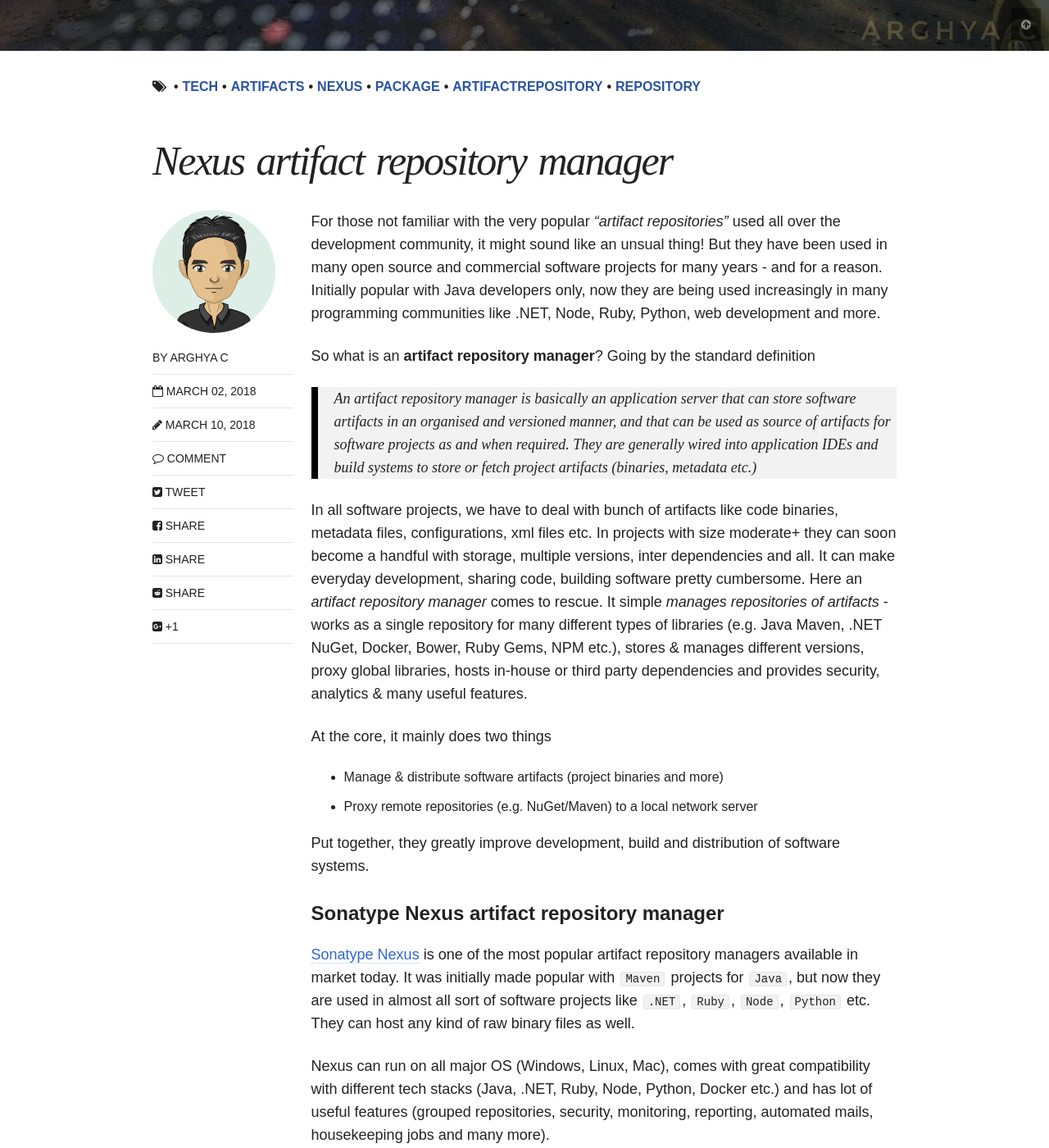
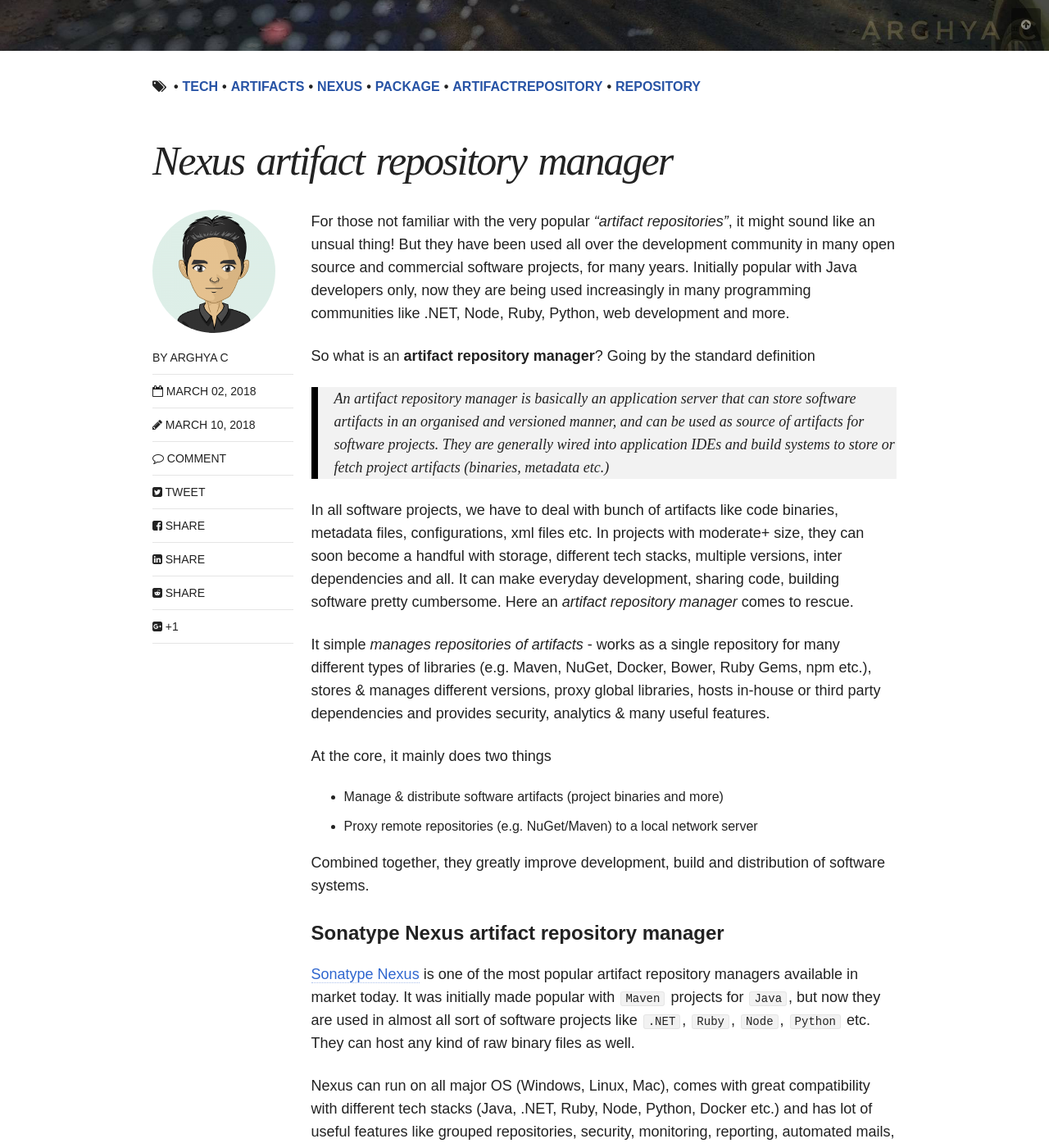
Before and after one commit to chakrabar/chakrabar.github.io, a Jekyll site: the page built from _posts/articles/2018-03-02-nexus-artifact-repository-manager.md, in a window 1280 px wide and 1400 px high, scrolled down 811 px. Shown: the whole window at 82% size. Built offline with Jekyll 4.4.1, drawn with Linux system fonts in a browser that asks for light colours; nearby versions of some CDN libraries; comment, search, counter and statistics services are not loaded; some of the changed text lies outside the part shown.

Commit message:
Nexus updates - should be final :ballot_box_with_check:

```diff
--- a/_posts/articles/2018-03-02-nexus-artifact-repository-manager.md
+++ b/_posts/articles/2018-03-02-nexus-artifact-repository-manager.md
@@ -12,26 +12,28 @@
   feature: posts/code-spring-2.jpg
 ---
 
-For those not familiar with the very popular _"artifact repositories"_ used all over the development community, it might sound like an unsual thing! But they have been used in many open source and commercial software projects for many years - and for a reason. Initially popular with Java developers only, now they are being used increasingly in many programming communities like .NET, Node, Ruby, Python, web development and more.
+For those not familiar with the very popular _"artifact repositories"_, it might sound like an unsual thing! But they have been used all over the development community in many open source and commercial software projects, for many years. Initially popular with Java developers only, now they are being used increasingly in many programming communities like .NET, Node, Ruby, Python, web development and more.
 
 So what is an **artifact repository manager**? Going by the standard definition
 
-> An artifact repository manager is basically an application server that can store software artifacts in an organised and versioned manner, and that can be used as source of artifacts for software projects as and when required. They are generally wired into application IDEs and build systems to store or fetch project artifacts (binaries, metadata etc.)
+> An artifact repository manager is basically an application server that can store software artifacts in an organised and versioned manner, and can be used as source of artifacts for software projects. They are generally wired into application IDEs and build systems to store or fetch project artifacts (binaries, metadata etc.)
 
-In all software projects, we have to deal with bunch of artifacts like code binaries, metadata files, configurations, xml files etc. In projects with size moderate+ they can soon become a handful with storage, multiple versions, inter dependencies and all. It can make everyday development, sharing code, building software pretty cumbersome. Here an _artifact repository manager_ comes to rescue. It simple _manages repositories of artifacts_ - works as a single repository for many different types of libraries (e.g. Java Maven, .NET NuGet, Docker, Bower, Ruby Gems, NPM etc.), stores & manages different versions, proxy global libraries, hosts in-house or third party dependencies and provides security, analytics & many useful features.
+In all software projects, we have to deal with bunch of artifacts like code binaries, metadata files, configurations, xml files etc. In projects with moderate+ size, they can soon become a handful with storage, different tech stacks, multiple versions, inter dependencies and all. It can make everyday development, sharing code, building software pretty cumbersome. Here an _artifact repository manager_ comes to rescue.
+
+It simple _manages repositories of artifacts_ - works as a single repository for many different types of libraries (e.g. Maven, NuGet, Docker, Bower, Ruby Gems, npm etc.), stores & manages different versions, proxy global libraries, hosts in-house or third party dependencies and provides security, analytics & many useful features.
 
 At the core, it mainly does two things
 
 * Manage & distribute software artifacts (project binaries and more)
 * Proxy remote repositories (e.g. NuGet/Maven) to a local network server
 
-Put together, they greatly improve development, build and distribution of software systems.
+Combined together, they greatly improve development, build and distribution of software systems.
 
 #### Sonatype Nexus artifact repository manager
 
 [Sonatype Nexus](https://www.sonatype.com/nexus-repository-sonatype) is one of the most popular artifact repository managers available in market today. It was initially made popular with `Maven` projects for `Java`, but now they are used in almost all sort of software projects like `.NET`, `Ruby`, `Node`, `Python` etc. They can host any kind of raw binary files as well.
 
-Nexus can run on all major OS (Windows, Linux, Mac), comes with great compatibility with different tech stacks (Java, .NET, Ruby, Node, Python, Docker etc.) and has lot of useful features (grouped repositories, security, monitoring, reporting, automated mails, housekeeping jobs and many more).
+Nexus can run on all major OS (Windows, Linux, Mac), comes with great compatibility with different tech stacks (Java, .NET, Ruby, Node, Python, Docker etc.) and has lot of useful features like grouped repositories, security, monitoring, reporting, automated mails, housekeeping jobs and many more.
 
 Alternatives? There are some popular alternatives like
 
```
Also changed, not shown: other parts of _posts/articles/2018-03-02-nexus-artifact-repository-manager.md (+2 -1 lines), _posts/articles/2018-03-03-nexus-artifact-repository-for-dotnet.md (+22 -17 lines).
